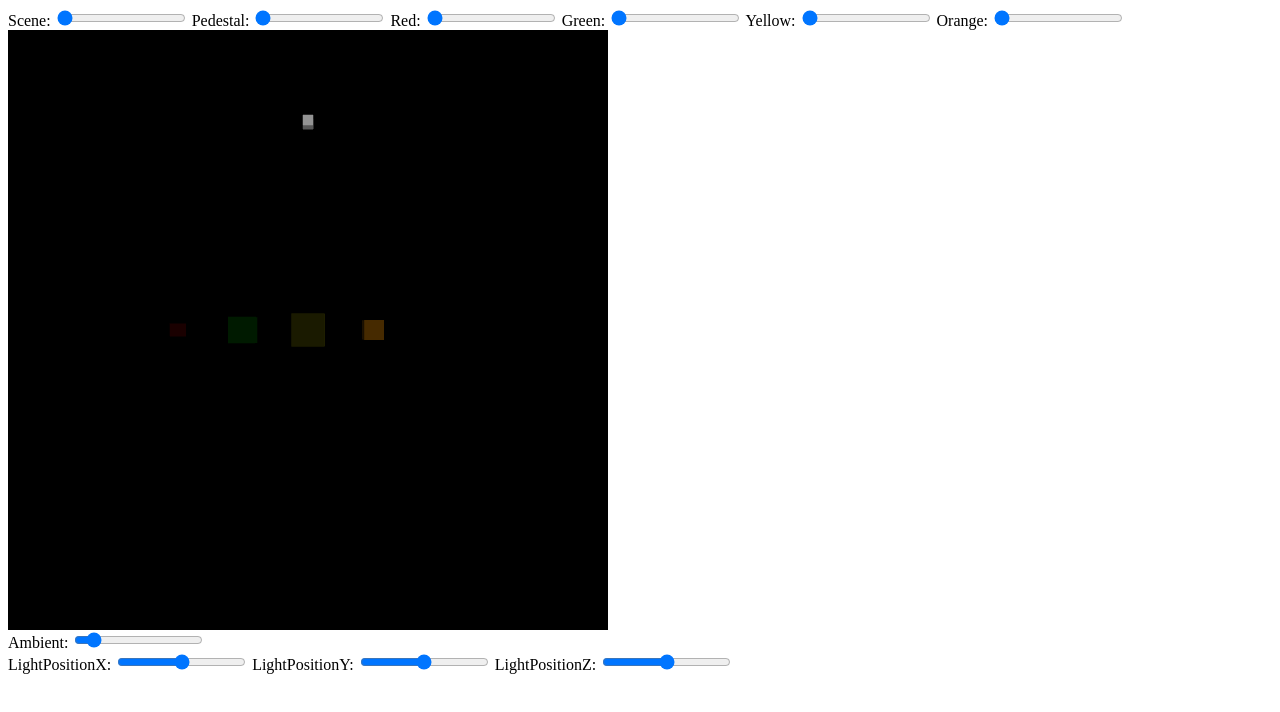
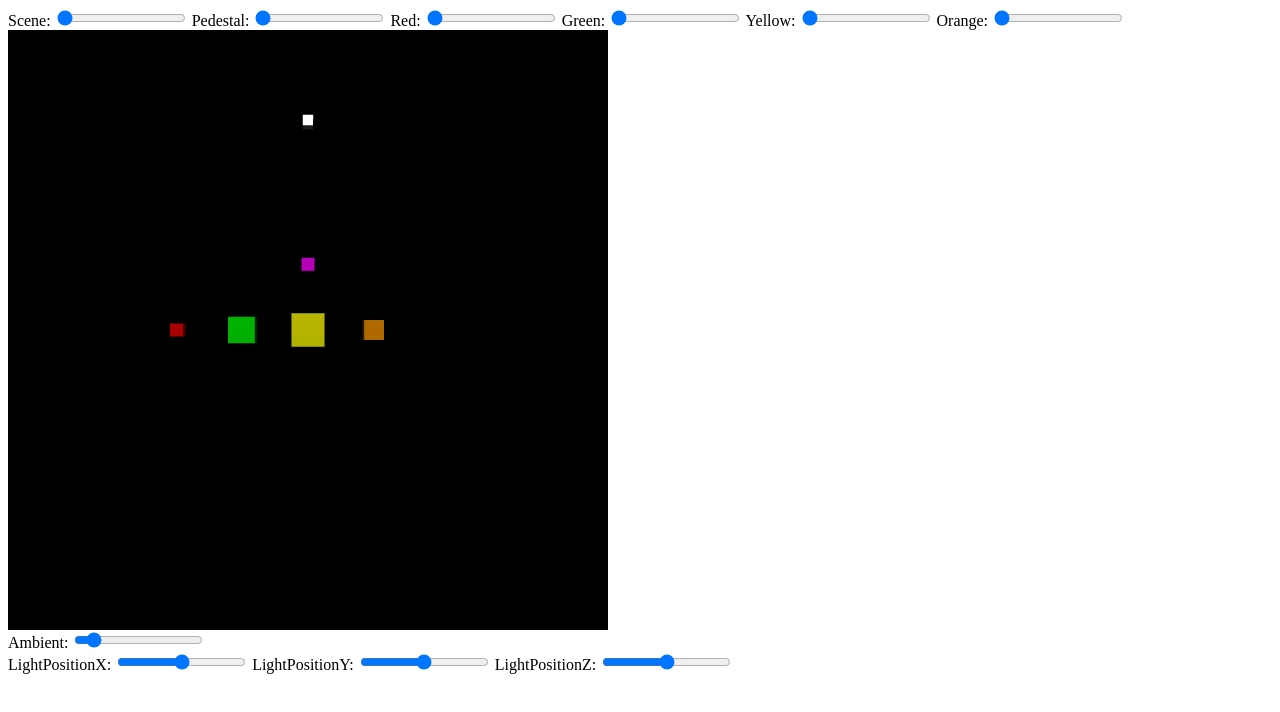
Before and after one commit to Soromytko/CSmCG, a plain HTML site: page Laba4/index.html in a window 1280 px wide. Drawn offline with Linux system fonts and the light colour scheme.

Commit message:
laba4: improve light

```diff
--- a/Laba4/index.html
+++ b/Laba4/index.html
@@ -44,6 +44,7 @@
 		<script src="gl-matrix/dist/gl-matrix-min.js"></script>
 		<script src="src/CubeMesh.js"></script>
 		<script src="src/Cube.js"></script>
+		<script src="src/ShaderProgram.js"></script>
 		<script src="src/index.js"></script>
 	</body>
 </html>
--- a/Laba4/src/index.js
+++ b/Laba4/src/index.js
@@ -40,6 +40,7 @@ var orangeCube = new Cube({x: 1, y: 0, z: 0}, 0.3, {r: 1, g: 0.6, b: 0})
 var lightCube = new Cube({x: 0, y: 2, z: 0}, 0.1, {r: 1, g: 1, b: 1})
 
 var objects = [
+    new Cube({x: 0, y: 1, z: 0}, 0.2, {r: 1, g: 0, b: 1}),
     redCube,
     greenCube,
     yellowCube,
@@ -65,11 +66,14 @@ var objects = [
 
     void main(void)
     {
+        vec4 vertexGlobalPosition = u_mLocal * vec4(vertexPosition * u_Size, 1.0);
         gl_Position = u_ProjectMat * u_mLocal * vec4(vertexPosition * u_Size, 1.0);
 
-        vec3 directionToLight = -u_LightDirection;
-        vec3 rotatedNormal = (u_ProjectMat * u_mLocal * vec4(vertexNormal, 1.0)).xyz;
-        v_diffuseColor = max(0.0, dot(normalize(directionToLight), normalize(rotatedNormal)));
+        vec3 directionToLight = u_LightPosition - vertexGlobalPosition.xyz;
+        vec3 rotatedNormal = (u_mLocal * vec4(vertexNormal, 1.0)).xyz - (u_mLocal * vec4(0.0, 0.0, 0.0, 1.0)).xyz;
+        // rotatedNormal = vertexNormal;
+        float diff = max(0.0, dot(normalize(directionToLight), normalize(rotatedNormal)));
+        v_diffuseColor = diff / length(directionToLight) * 5.0;
     }
  `
 
@@ -130,11 +134,12 @@ function main() {
 
 
     gl.useProgram(shaderProgram)
-    const uProjectMatLocation = gl.getUniformLocation(shaderProgram, 'u_ProjectMat')
+    const uProjectMatLoc = gl.getUniformLocation(shaderProgram, 'u_ProjectMat')
     const uLocal = gl.getUniformLocation(shaderProgram, 'u_mLocal')
     const uSizeLocation = gl.getUniformLocation(shaderProgram, "u_Size")
     const uColorLocation = gl.getUniformLocation(shaderProgram, "u_Color")
     const u_AmbientLocation = gl.getUniformLocation(shaderProgram, "u_AmbientStrength")
+    const uLightPositionLoc = gl.getUniformLocation(shaderProgram, "u_LightPosition")
     const uLightDirectionLocation = gl.getUniformLocation(shaderProgram, "u_LightDirection")
     const vertexPositionAttribLoc = gl.getAttribLocation(shaderProgram, 'vertexPosition')
     const vertexNormalAttribLoc = gl.getAttribLocation(shaderProgram, 'vertexNormal')
@@ -156,9 +161,7 @@ function main() {
         // Color
         gl.uniform4f(uColorLocation, object.color.r, object.color.g, object.color.b, 1)
 
-        // Lights
-        gl.uniform1f(u_AmbientLocation, ambient)
-        gl.uniform3f(uLightDirectionLocation, -1, -1, 0)
+
 
         gl.drawElements(gl.TRIANGLES, mesh.indices.length, gl.UNSIGNED_SHORT, 0)
     }
@@ -178,7 +181,12 @@ function main() {
 
         const projectionMatrix = glMatrix.mat4.create()
         glMatrix.mat4.perspective(projectionMatrix, (60 * Math.PI) / 180, gl.canvas.clientWidth / gl.canvas.clientHeight, 0.1, 100.0);
-        gl.uniformMatrix4fv(uProjectMatLocation, false, projectionMatrix)
+        gl.uniformMatrix4fv(uProjectMatLoc, false, projectionMatrix)
+
+        // Lights
+        gl.uniform1f(u_AmbientLocation, ambient)
+        gl.uniform3f(uLightDirectionLocation, -1, -1, 0)
+        gl.uniform3f(uLightPositionLoc, lightCube.position.x, lightCube.position.y, lightCube.position.z)
 
         objects.forEach(object => {
             renderObject(object, baseMatrix)
```
Also changed, not shown: Laba4/src/ShaderProgram.js (added).
